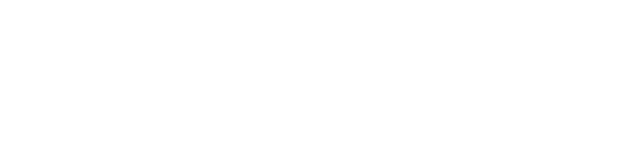
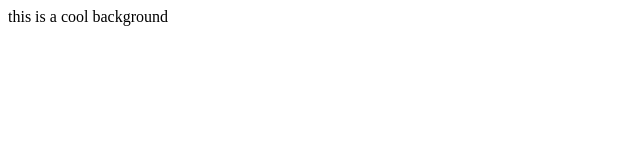
Before and after one commit to alimadi21/background-generator, a plain HTML site: page index.html in a window 1280 px wide. Shown: the whole page, without its empty margins (0-640 px from the left). Drawn offline with Linux system fonts and the light colour scheme.

Commit message:
changing text

```diff
--- a/index.html
+++ b/index.html
@@ -6,6 +6,6 @@
 	<title>yo im andrei</title>
 </head>
 <body>
-
+this is a cool background
 </body>
 </html>
```
